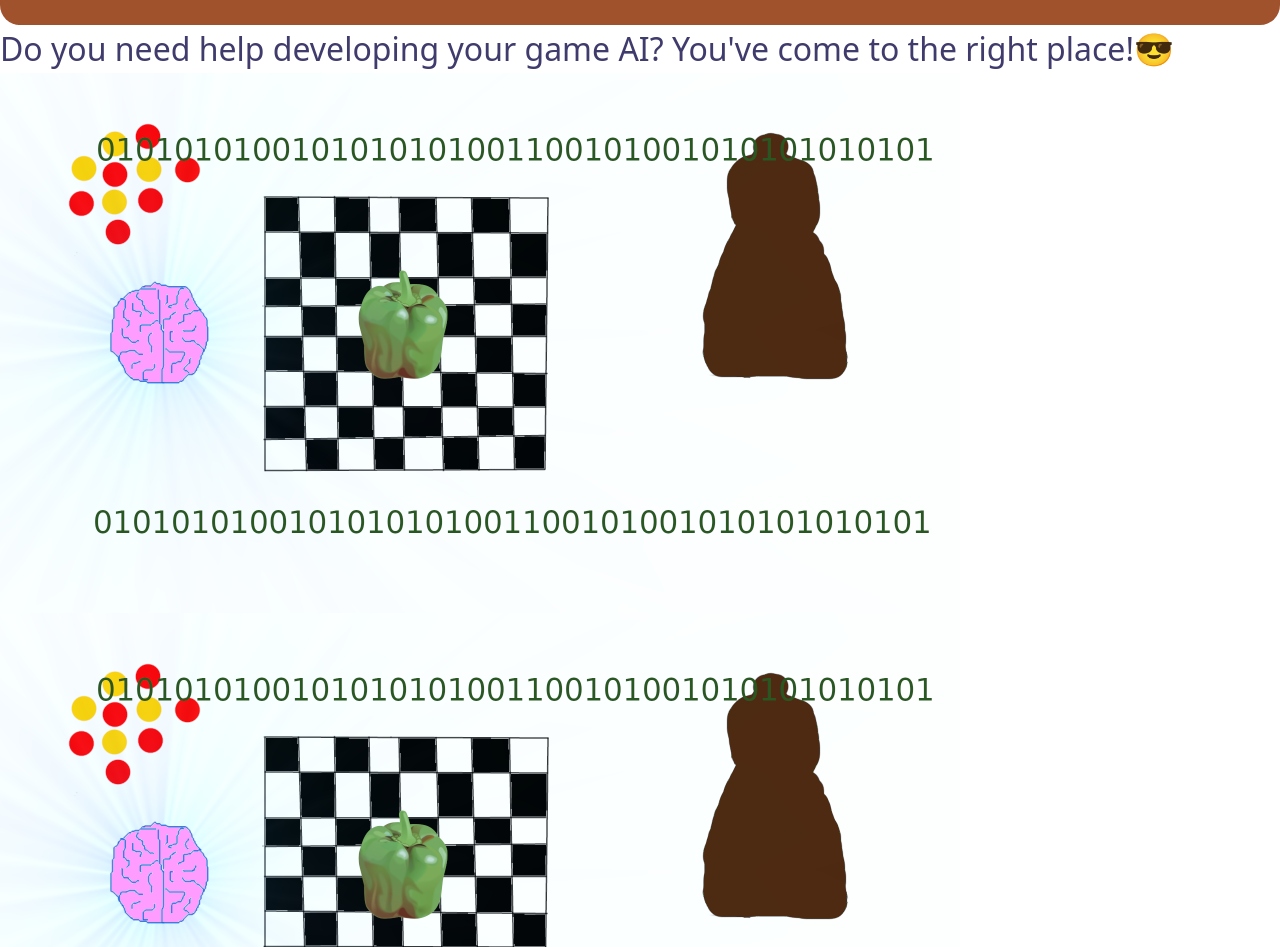
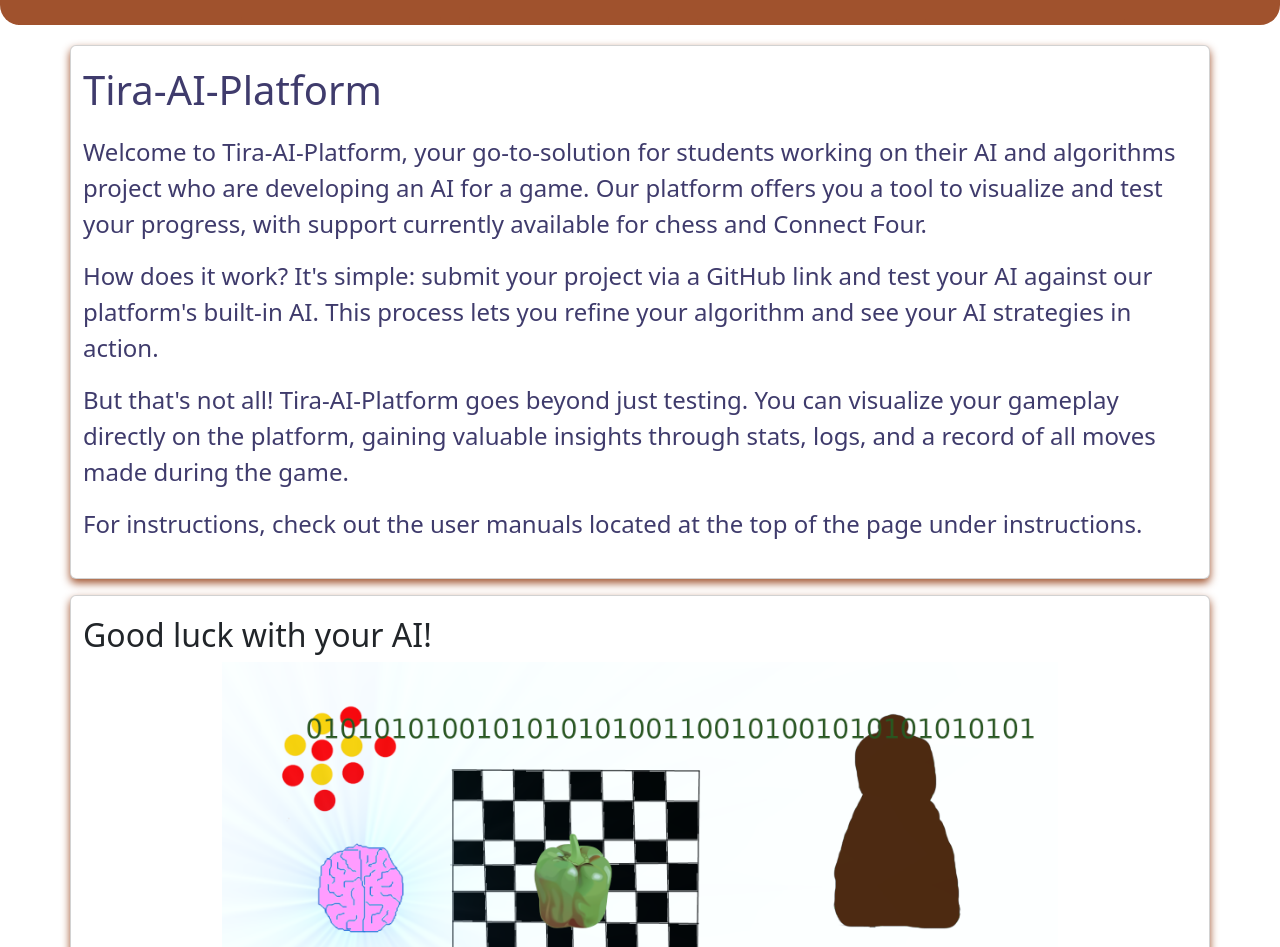
Before and after one commit to game-ai-platform-team/tira-ai-platform, a React (Vite) app in the folder frontend/: page / in a window 1280 px wide. Shown: the part 65-1012 px from the top of the page. Built offline with nearby package versions, Linux system fonts and the light colour scheme; what kokopu would draw is missing.

Commit message:
feat(#129): add a description to the home page

```diff
--- a/frontend/src/components/Home.tsx
+++ b/frontend/src/components/Home.tsx
@@ -6,11 +6,47 @@
  */
 const Home = (): JSX.Element => {
     return (
-        <div style={{ fontSize: "2em", color: "#3F3B6C" }}>
-            Do you need help developing your game AI? You&apos;ve come to the
-            right place!😎{" "}
-            <img src="great.png" style={{ width: "75%" }} alt="woahhh" />
-            <img src="great.png" style={{ width: "75%" }} alt="woahhh" />
+        <div id="manual-view">
+            <div
+                className="card container"
+                style={{ fontSize: "1.5em", color: "#3F3B6C" }}
+            >
+                <h1 style={{ marginBottom: "20px" }}>Tira-AI-Platform</h1>
+                <p>
+                    Welcome to Tira-AI-Platform, your go-to-solution for
+                    students working on their AI and algorithms project who are
+                    developing an AI for a game. Our platform offers you a tool
+                    to visualize and test your progress, with support currently
+                    available for chess and Connect Four.
+                </p>
+                <p>
+                    How does it work? It's simple: submit your project via a
+                    GitHub link and test your AI against our platform's built-in
+                    AI. This process lets you refine your algorithm and see your
+                    AI strategies in action.
+                </p>
+                <p>
+                    But that's not all! Tira-AI-Platform goes beyond just
+                    testing. You can visualize your gameplay directly on the
+                    platform, gaining valuable insights through stats, logs, and
+                    a record of all moves made during the game.
+                </p>{" "}
+                <p>
+                    {" "}
+                    For instructions, check out the user manuals located at the
+                    top of the page under instructions.
+                </p>
+            </div>
+            <p></p>
+            <p></p>
+            <div className="card container">
+                <h2>Good luck with your AI!</h2>
+                <img
+                    src="great.png"
+                    style={{ alignSelf: "center", width: "75%" }}
+                    alt="woahhh"
+                />
+            </div>
         </div>
     );
 };
```
